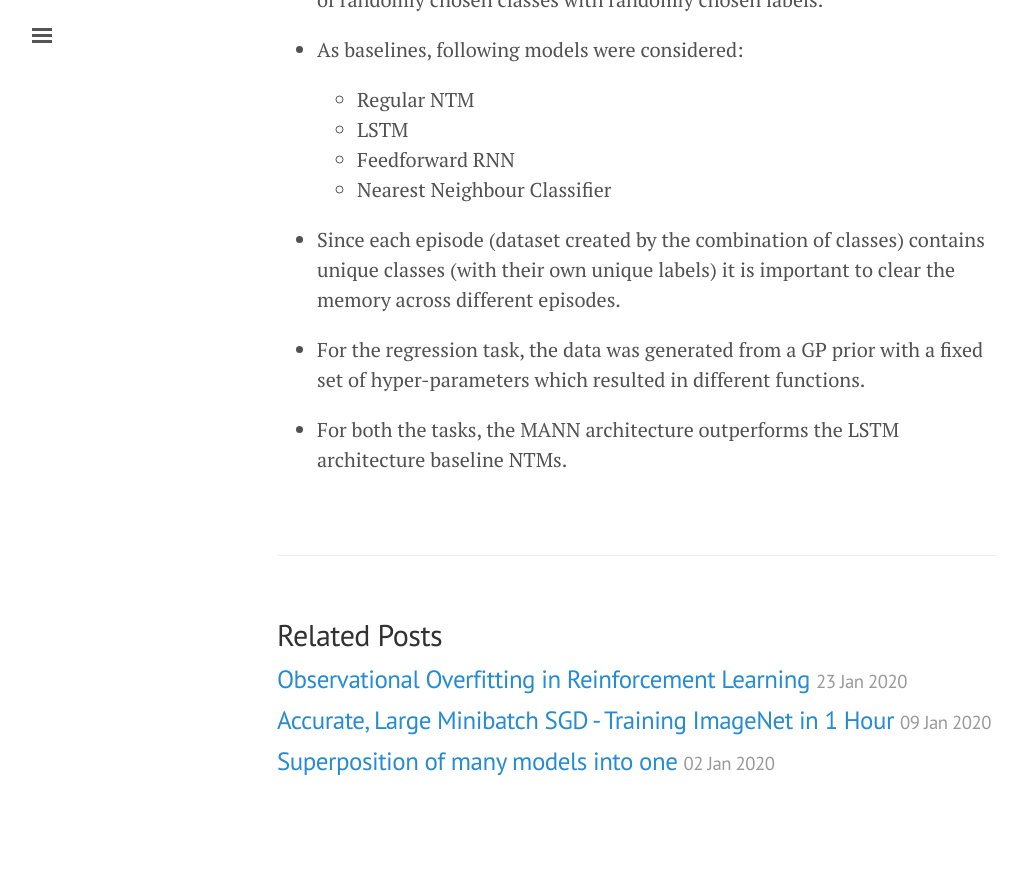
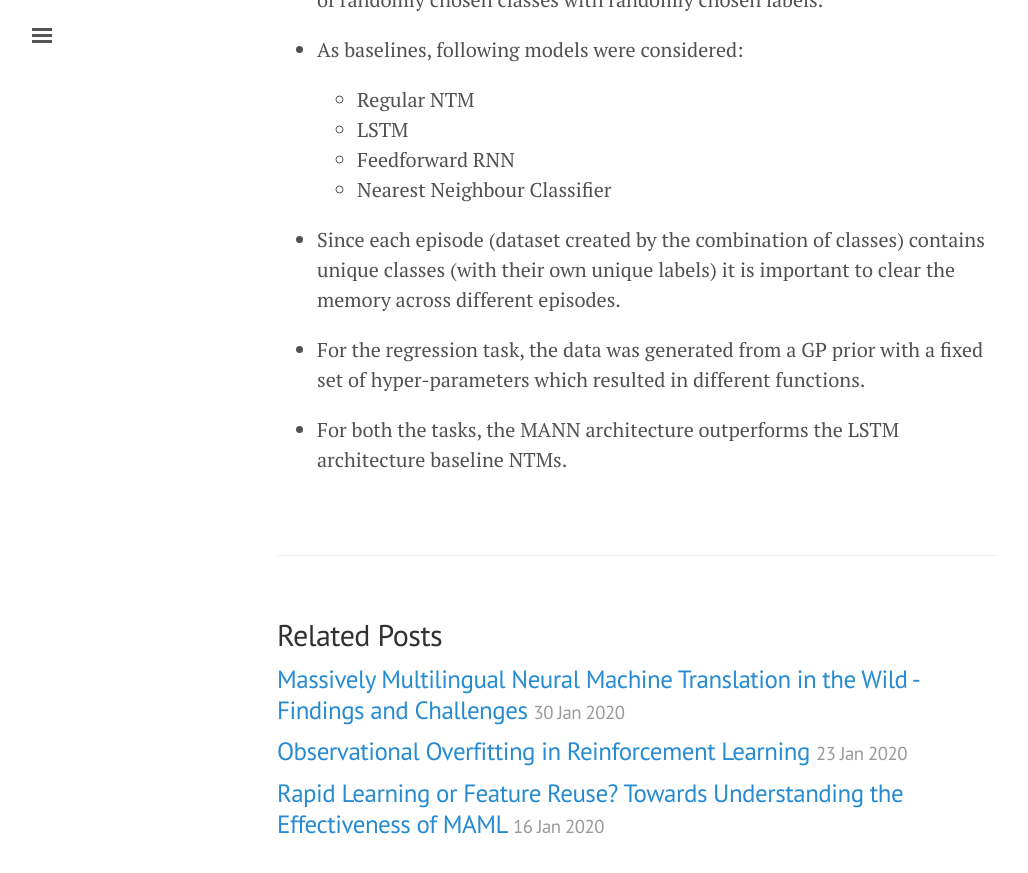
Before and after one commit to shagunsodhani/papers-I-read, a Jekyll site: the page built from site/_posts/2018-10-25-One-shot Learning with Memory-Augmented Neural Networks.md, in a window 1280 px wide and 900 px high, scrolled down 2502 px. Shown: the top 873 px of the window, without its empty margins (3-1031 px from the left). Built offline with Jekyll 4.4.1, drawn with Linux system fonts in a browser that asks for light colours; comment, search, counter and statistics services are not loaded; before the commit the page ends 3340 px from its top, so only the background shows below that; part of the change alters nothing that is shown; some of the changed text lies outside the part shown.

Commit message:
Add papers to readme

```diff
--- a/site/_posts/2018-10-25-One-shot Learning with Memory-Augmented Neural Networks.md
+++ b/site/_posts/2018-10-25-One-shot Learning with Memory-Augmented Neural Networks.md
@@ -3,7 +3,7 @@ layout: post
 title: One-shot Learning with Memory-Augmented Neural Networks
 comments: True
 excerpt:
-tags: ['2016', Memory Augmented Neural Network', 'Meta-Learning', 'One shot learning', AI, MANN, Memory]
+tags: ['2016', 'Memory Augmented Neural Network', 'Meta Learning', 'One shot learning', AI, MANN, Memory]
 ---
 
 ## Introduction
--- /dev/null
+++ b/site/_posts/2020-01-16-Rapid Learning or Feature Reuse? Towards Understanding the Effectiveness of MAML.md
@@ -0,0 +1,89 @@
+---
+layout: post
+title: Rapid Learning or Feature Reuse? Towards Understanding the Effectiveness of MAML
+comments: True
+excerpt:
+tags: ['2019', 'ICLR 2020', 'Meta Learning', AI, ICLR, MAML]
+
+---
+
+
+## Introduction
+
+* The paper investigated two possible reasons behind the usefulness of MAML algorithm:
+
+    * **Rapid Learning** - Does MAML learn features that are amenable for rapid learning?
+
+    * **Feature Reuse** - Does the MAML initialization provide high-quality features that are useful for the unseen tasks.
+
+* This leads to a follow-up question: how much task-specific inner loop adaptation is needed.
+
+* [Link to the paper](https://arxiv.org/abs/1909.09157)
+
+## Approach
+
+* In a standard few-shot learning setup, the different datasets have different classes. Hence, the top-most layer (or the head) of the learning model should be different for different tasks.
+
+* The subsequent discussion only applies to the body of the network (ie, network minus the head).
+
+* **Freezing Layer Representations**
+
+    * In this setup, a subset (or all) of parameters are frozen (after MAML training) and are not adapted during the representation.
+
+    * Even when the entire network is frozen, the performance drops only marginally.
+
+    * This indicates that the representation learned by the meta-initialization is good enough to be useful on the test tasks (without requiring any adaptation step).
+
+    * Note that the head of the network is still adapted during testing.
+
+* **Representational Similarity**
+
+    * In this setup, the paper reports the change in the latent representation (learned by the network) during the inner loop update with a fully trained model.
+
+    * Canonical Correlation Analysis (CCA) and Central Kernel Alignment (CKA) metrics are used to measure the similarity between the representations.
+
+    * The main finding is that the representations in the body of the network are very similar before and after the inner loop updates while the representations in the head of the network are very different.
+
+* The above two observations indicate that feature reuse is the primary driving factor for the success of MAML.
+
+* **When does feature reuse happen**
+
+    * The paper considers the model at different stages of training and compares the similarity in the representation (before and after the inner loop update).
+
+    * Even early in training, the CCA similarity between the representations (before and after the inner loop update) is quite high. Similarly, freezing the layers (for the test time update), early in training, does not degrade the test time performance much. This hints that the feature reuse happens early in the learning process.
+
+## The ANIL (Almost No Inner Loop) Algorithm
+
+* The empirical evidence suggests that the success of MAML lies in the feature reuse.
+
+* The authors build on this observation and propose a simplification of the MAML algorithm: ANIL or Almost No Inner Loop Algorithm
+
+* In this algorithm, the inner loop updates are applied only to the head of the network.
+
+* Despite being much more straightforward, the performance of ANIL is close to the performance of MAML for both few-shot image classification and RL tasks.
+
+* Removing most of the inner loop parameters speed up the computation by a factor of 1.7 (during training) and 4.1 (during inference).
+
+## Removing the Inner Loop Update
+
+* Given that it is possible to remove most of the parameters from the inner loop update (without affecting the performance), the next step is to check if the inner loop update can be removed entirely.
+
+* This leads to the NIL (No Inner Loop) algorithm, which does not involve any inner loop adaptation steps.
+
+### Algorithm
+
+* A few-shot learning model is trained - either with MAML or ANIL.
+
+*  During testing, the head is removed.
+
+* For each task, the K training examples are fed to the body to obtain class representations.
+
+* For a given test data point, the representation of the data point is compared with the different class representations to obtain the target class.
+
+* The NIL algorithm performs similar to the MAML and the ANIL algorithms for the few-shot image classification task.
+
+* Note that it is still important to use MAML/ANIL during training, even though the learned head is not used during evaluation.
+
+## Conclusion
+
+* The paper discusses the different classes of meta-learning approaches. It concludes with the observation that feature reuse (and not rapid adaptation) seems to be the common model of operation for both optimization-based meta-learning (e.g., MAML) and model-based meta-learning.
--- /dev/null
+++ b/site/_posts/2020-01-30-Massively Multilingual Neural Machine Translation in the Wild-Findings and Challenges.md
@@ -0,0 +1,110 @@
+---
+layout: post
+title: Massively Multilingual Neural Machine Translation in the Wild - Findings and Challenges
+comments: True
+excerpt:
+tags: ['2019', 'Multi Domain', 'Multi Task', 'Natural Language Processing', 'Neural Machine Translation', AI, NLP, NMT, Scale]
+
+---
+
+## Introduction
+
+* The paper proposes to build a universal neural machine translation system that can translate between any pair of languages.
+
+* As a concrete instance, the paper prototypes a system that handles 103 languages (25 Billion translation pairs).
+
+* [Link to the paper](https://arxiv.org/abs/1907.05019)
+
+## Why universal Machine Translation
+
+* Hypothesis: *The learning signal from one language should benefit the quality of other languages*[1](https://link.springer.com/article/10.1023/A:1007379606734)
+
+* This positive transfer is evident for low resource languages but tends to hurt the performance for high resource languages.
+
+* In practice, adding new languages reduces the effective per-task capacity of the model.
+
+## Desiderata for Multilingual Translation Model
+
+* Maximize the number of languages within one model.
+
+* Maximize the positive transfer to low resource languages.
+
+* Minimize the negative interference to high resource languages.
+
+* Perform well ion the realistic, multi-domain settings.
+
+## Datasets
+
+* In-house corpus generated by crawling and extracting parallel sentences from the web.
+
+* 102 languages, with 25 billion sentence pairs.
+
+* Compared with the existing datasets, this dataset is much larger, spans more domains, has a good variation in the amount of data available for different language pairs, and is noisier. These factors bring additional challenges to the universal NMT setup.
+
+## Baselines
+
+* Dedicated Bilingual models (variants of Transformers).
+
+* Most bilingual experiments used Transformer big and a shared source-target sentence-piece model (SPE).
+
+* For medium and low resource languages, the Transformer Base was also considered.
+
+* Batch size of 1 M tokes per-batch. Increasing the batch size improves model quality and speeds up convergence.
+
+## Effect of Transfer and Interference
+
+* The paper compares the following two setups with the baseline:
+
+    * Combine all the datasets and train over them as if it is a single dataset.
+
+    * Combine all the datasets but upsample low resource languages so all that all the languages are equally likely to appear in the combined dataset.
+
+* A target "index" is prepended with every input sentence to indicate which language it should be translated into.
+
+* Shared encoder and decoder are used across all the language pairs.
+
+* The two setups use a batch size of 4M tokens.
+
+### Results
+
+* When all the languages are equally sampled, the performance on the low resource languages increases, at the cost of performance on high resource languages.
+
+* Training over all the data at once reverse this trend.
+
+### Countering Interference
+
+* Temperature based sampling strategy is used to control the ratio of samples from different language pairs.
+
+* A balanced sampling strategy improves the performance for the high resource languages (though not as good as the multilingual baselines) while retaining the high transfer performance on the low resource languages.
+
+* Another reason behind the lagging performance (as compared to bilingual baselines) is the capacity of the multilingual models.
+
+* Some open problems to consider:
+
+    * Task Scheduling - How to decide the order in which different language pairs should be trained.
+
+    * Optimization for multitask learning - How to design optimizer, loss functions, etc. that can exploit task similarity.
+
+    * Understanding Transfer:
+
+        * For the low resource languages, translating multiple languages to English leads to improved performance than translating English to multiple languages.
+
+        * This can be explained as follows: In the first case (many-to-one), the setup is that of a multi-domain model (each source language is a domain). In the second case (one-to-many), the setup is that of multitasking.
+
+        * NMT models seem to be more amenable to transfer across multiple domains than transfer across tasks (since the decoder distribution does not change much).
+
+        * In terms of zero-shot performance, the performance for most language pairs increases as the number of languages change from 10 to 102.
+
+## Effect of preprocessing and vocabulary
+
+* Sentence Piece Model (SPM) is used.
+
+* Temperature sampling is used to sample vocabulary from different languages.
+
+* Using smaller vocabulary (and hence smaller sub-word tokens) perform better for low resource languages, probably due to improved generalization.
+
+* Low and medium resource languages tend to perform better with higher temperatures.
+
+## Effect of Capacity
+
+* Using deeper models improves performance (as compared to the wider models with the same number of parameters) on most language pairs.
```
Also changed, not shown: README.md.
